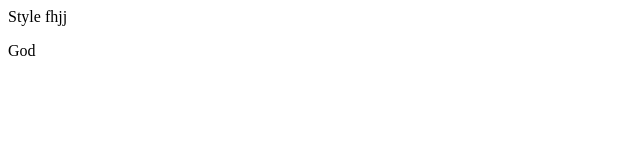
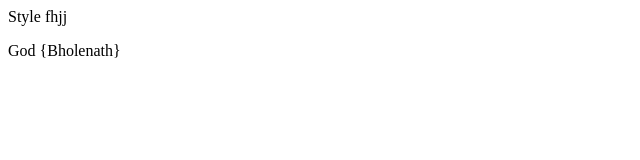
Before and after one commit to Shruti1322/localrepo, a plain HTML site: page index.html in a window 1280 px wide. Shown: the full height of the page, 0-640 px from the left. Drawn offline with Linux system fonts and the light colour scheme.

```diff
--- a/index.html
+++ b/index.html
@@ -1,2 +1,2 @@
 <p>Style fhjj</p>
-<p> God </p>
+<p> God {Bholenath}</p>
```
